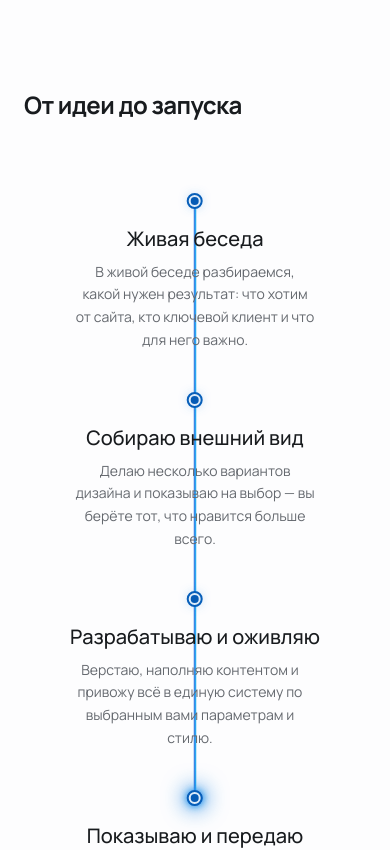
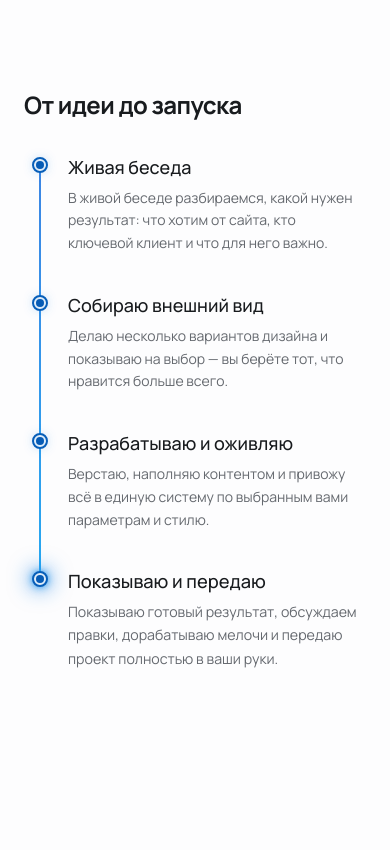
Before and after one commit to Nkey666/nkeydesign, a Next.js app: page / in a window 390 px wide. Shown: the part 2680-3530 px from the top of the page. Built offline with nearby package versions, Linux system fonts and the light colour scheme.

Commit message:
Redesign mobile timeline as left-rail (text no longer crossed), spring-smoothed beam, pulse rings + active-step highlight

```diff
--- a/components/ui/process-timeline.tsx
+++ b/components/ui/process-timeline.tsx
@@ -10,45 +10,82 @@ import {
   useMotionValueEvent,
   useReducedMotion,
   useScroll,
+  useSpring,
   useTransform,
 } from "motion/react";
 import type { Step } from "@/lib/data/services";
 
-export function ProcessTimeline({ steps }: { steps: Step[] }) {
+const FILL_GRADIENT =
+  "linear-gradient(180deg, oklch(0.62 0.16 256), oklch(0.7 0.15 240))";
+const BEAM_BG =
+  "radial-gradient(circle at 50% 38%, #f2f7ff, oklch(0.62 0.16 252) 68%)";
+const BEAM_SHADOW =
+  "0 0 20px 5px oklch(0.6 0.17 252 / 0.55), 0 0 6px 1px oklch(0.7 0.15 245 / 0.9)";
+
+/** Точка этапа: ядро заполняется, при достижении — разовый пульс-кольцо. */
+function StepDot({
+  filled,
+  reduce,
+  refCb,
+}: {
+  filled: boolean;
+  reduce: boolean | null;
+  refCb?: (el: HTMLSpanElement | null) => void;
+}) {
+  return (
+    <span
+      ref={refCb}
+      className="relative z-10 block size-4 shrink-0 rounded-full border-2 border-brand bg-bg"
+    >
+      <motion.span
+        aria-hidden
+        initial={false}
+        animate={{ scale: filled ? 1 : 0, opacity: filled ? 1 : 0 }}
+        transition={{ duration: 0.4, ease: [0.34, 1.56, 0.64, 1] }}
+        className="absolute inset-[2px] rounded-full bg-brand shadow-[0_0_12px_oklch(0.6_0.17_252/0.8)]"
+      />
+      {!reduce && filled && (
+        <motion.span
+          aria-hidden
+          initial={{ scale: 0.5, opacity: 0.55 }}
+          animate={{ scale: 2.6, opacity: 0 }}
+          transition={{ duration: 0.9, ease: "easeOut" }}
+          className="absolute inset-[2px] rounded-full bg-brand/40"
+        />
+      )}
+    </span>
+  );
+}
+
+/* ──────────────────────────  ДЕСКТОП  ────────────────────────── */
+function DesktopTimeline({ steps }: { steps: Step[] }) {
   const wrapRef = useRef<HTMLDivElement>(null);
   const nodeRefs = useRef<(HTMLSpanElement | null)[]>([]);
-  const [geo, setGeo] = useState<{
-    w: number;
-    xs: number[];
-    ys: number[];
-    singleRow: boolean;
-  }>({ w: 0, xs: [], ys: [], singleRow: false });
+  const [geo, setGeo] = useState<{ w: number; xs: number[]; cy: number }>({
+    w: 0,
+    xs: [],
+    cy: 0,
+  });
 
   const reduce = useReducedMotion();
   const progress = useMotionValue(0);
   const offsetDistance = useTransform(progress, [0, 1], ["0%", "100%"]);
   const [reached, setReached] = useState(0);
-  const inView = useInView(wrapRef, { once: true, amount: 0.35 });
-
-  // Прокрутка секции — драйвер для вертикального (мобильного) луча.
-  const { scrollYProgress } = useScroll({
-    target: wrapRef,
-    offset: ["start 0.85", "end 0.55"],
-  });
+  const inView = useInView(wrapRef, { once: true, amount: 0.5 });
 
   useLayoutEffect(() => {
     const measure = () => {
       const wrap = wrapRef.current;
       if (!wrap) return;
       const wr = wrap.getBoundingClientRect();
+      if (wr.width === 0) return;
       const xs = nodeRefs.current.map((n) =>
         n ? n.getBoundingClientRect().left - wr.left + n.getBoundingClientRect().width / 2 : 0,
       );
       const ys = nodeRefs.current.map((n) =>
         n ? n.getBoundingClientRect().top - wr.top + n.getBoundingClientRect().height / 2 : 0,
       );
-      const singleRow = ys.length > 0 && Math.max(...ys) - Math.min(...ys) < 12;
-      setGeo({ w: wr.width, xs, ys, singleRow });
+      setGeo({ w: wr.width, xs, cy: ys[0] ?? 0 });
     };
     measure();
     const ro = new ResizeObserver(measure);
@@ -60,63 +97,36 @@ export function ProcessTimeline({ steps }: { steps: Step[] }) {
     };
   }, [steps.length]);
 
-  // Точки заполняются по мере прохождения луча.
   useMotionValueEvent(progress, "change", (v) => {
     const n = steps.length;
     let r = 0;
-    for (let i = 0; i < n; i++) {
-      if (v >= i / (n - 1) - 0.02) r = i + 1;
-    }
+    for (let i = 0; i < n; i++) if (v >= i / (n - 1) - 0.02) r = i + 1;
     setReached(r);
   });
 
-  const { w, xs, ys, singleRow } = geo;
-  const ready =
-    w > 0 && xs.length === steps.length && ys.length === steps.length && Math.max(...ys) > 0;
-
-  const cy = ys[0] ?? 0;
+  const { w, xs, cy } = geo;
+  const ready = w > 0 && xs.length === steps.length && cy > 0;
   const peak = Math.max(cy - 48, 6);
-  const maxY = ys.length ? Math.max(...ys) : 0;
-  const svgH = (singleRow ? cy : maxY) + 16;
+  const svgH = cy + 16;
 
   let arc = "";
   if (ready) {
-    if (singleRow) {
-      // Десктоп — пологая дуга через точки.
     arc = `M ${xs[0]} ${cy}`;
     for (let i = 1; i < xs.length; i++) {
       const mid = (xs[i - 1] + xs[i]) / 2;
       arc += ` Q ${mid} ${peak} ${xs[i]} ${cy}`;
     }
-    } else {
-      // Мобайл — вертикальная линия через центры точек.
-      arc = `M ${xs[0]} ${ys[0]}`;
-      for (let i = 1; i < xs.length; i++) {
-        arc += ` L ${xs[i]} ${ys[i]}`;
-      }
-    }
   }
 
-  // Десктоп: разовый прогон по времени при попадании в экран.
   useEffect(() => {
-    if (reduce || !singleRow || !inView || !ready) return;
-    const controls = animate(progress, 1, {
-      duration: 2.4,
-      ease: [0.45, 0, 0.15, 1],
-    });
+    if (reduce) {
+      setReached(steps.length);
+      return;
+    }
+    if (!inView || !ready) return;
+    const controls = animate(progress, 1, { duration: 2.4, ease: [0.45, 0, 0.15, 1] });
     return () => controls.stop();
-  }, [reduce, singleRow, inView, ready, progress]);
-
-  // Мобайл: прогресс луча привязан к скроллу секции.
-  useMotionValueEvent(scrollYProgress, "change", (v) => {
-    if (reduce || singleRow || !ready) return;
-    progress.set(v < 0 ? 0 : v > 1 ? 1 : v);
-  });
-
-  // Reduced-motion / до измерения геометрии — показываем точки заполненными.
-  useEffect(() => {
-    if (reduce) setReached(steps.length);
-  }, [reduce, steps.length]);
+  }, [reduce, inView, ready, progress, steps.length]);
 
   const showBeam = ready && !reduce;
 
@@ -145,7 +155,6 @@ export function ProcessTimeline({ steps }: { steps: Step[] }) {
                   <feGaussianBlur stdDeviation="2.4" />
                 </filter>
               </defs>
-              {/* мягкий след под линией */}
               <motion.path
                 d={arc}
                 fill="none"
@@ -164,8 +173,6 @@ export function ProcessTimeline({ steps }: { steps: Step[] }) {
                 style={{ pathLength: progress }}
               />
             </svg>
-
-            {/* луч — яркий заполненный шарик со свечением */}
             <motion.div
               aria-hidden
               initial={{ opacity: 0 }}
@@ -176,58 +183,35 @@ export function ProcessTimeline({ steps }: { steps: Step[] }) {
                 offsetPath: `path("${arc}")`,
                 offsetDistance,
                 offsetRotate: "0deg",
-                background:
-                  "radial-gradient(circle at 50% 38%, #f2f7ff, oklch(0.62 0.16 252) 68%)",
-                boxShadow:
-                  "0 0 20px 5px oklch(0.6 0.17 252 / 0.6), 0 0 6px 1px oklch(0.7 0.15 245 / 0.9)",
+                background: BEAM_BG,
+                boxShadow: BEAM_SHADOW,
               }}
             />
           </>
         )}
 
-        <ol className="flex flex-col items-center gap-10 lg:flex-row lg:items-start lg:justify-between lg:gap-6">
+        <ol className="flex items-start justify-between gap-6">
           {steps.map((step, i) => {
             const filled = i < reached;
+            const active = i === reached - 1;
             return (
-              <li
-                key={step.k}
-                className="relative flex flex-col items-center text-center lg:w-[15rem] lg:shrink-0"
-              >
-                {/* Точка не трансформируется — её позицию замеряет луч. */}
-                <span
-                  ref={(el) => {
+              <li key={step.k} className="flex w-[15rem] shrink-0 flex-col items-center text-center">
+                <StepDot
+                  filled={filled}
+                  reduce={reduce}
+                  refCb={(el) => {
                     nodeRefs.current[i] = el;
                   }}
-                  className="relative z-10 block size-4 rounded-full border-2 border-brand bg-bg"
+                />
+                <p
+                  className="mt-4 font-display text-xl font-medium transition-colors duration-500"
+                  style={{ color: active ? "var(--color-brand-strong)" : "var(--color-fg)" }}
                 >
-                  <motion.span
-                    aria-hidden
-                    initial={false}
-                    animate={{ scale: filled ? 1 : 0, opacity: filled ? 1 : 0 }}
-                    transition={{ duration: 0.4, ease: [0.34, 1.56, 0.64, 1] }}
-                    className="absolute inset-[2px] rounded-full bg-brand shadow-[0_0_12px_oklch(0.6_0.17_252/0.8)]"
-                  />
-                </span>
-                {/* Текст — лёгкий вход со стаггером, не влияет на замер точки. */}
-                {/* initial одинаков на сервере и клиенте — без hydration mismatch.
-                    При reduced-motion motion мгновенно ставит конечное состояние. */}
-                <motion.div
-                  initial={{ opacity: 0, y: 16 }}
-                  whileInView={{ opacity: 1, y: 0 }}
-                  viewport={{ once: true, amount: 0.6 }}
-                  transition={{
-                    duration: 0.55,
-                    delay: i * 0.08,
-                    ease: [0.22, 1, 0.36, 1],
-                  }}
-                >
-                  <p className="mt-4 font-display text-xl font-medium text-fg">
                   {step.title}
                 </p>
                 <p className="mt-2 max-w-[15rem] text-sm leading-relaxed text-muted">
                   {step.blurb}
                 </p>
-                </motion.div>
               </li>
             );
           })}
@@ -236,3 +220,151 @@ export function ProcessTimeline({ steps }: { steps: Step[] }) {
     </MotionConfig>
   );
 }
+
+/* ──────────────────────────  МОБАЙЛ  ────────────────────────── */
+function MobileTimeline({ steps }: { steps: Step[] }) {
+  const wrapRef = useRef<HTMLDivElement>(null);
+  const dotRefs = useRef<(HTMLSpanElement | null)[]>([]);
+  const geomRef = useRef({ x: 0, top: 0, h: 0 });
+  const [rail, setRail] = useState({ x: 0, top: 0, h: 0 });
+
+  const reduce = useReducedMotion();
+  const { scrollYProgress } = useScroll({
+    target: wrapRef,
+    offset: ["start 0.85", "end 0.55"],
+  });
+  // Пружина = плавность: луч не дёргается за скроллом, а мягко догоняет.
+  const smooth = useSpring(scrollYProgress, {
+    stiffness: 70,
+    damping: 24,
+    restDelta: 0.0005,
+  });
+  const [reached, setReached] = useState(0);
+
+  useLayoutEffect(() => {
+    const measure = () => {
+      const wrap = wrapRef.current;
+      if (!wrap) return;
+      const wr = wrap.getBoundingClientRect();
+      if (wr.width === 0) return;
+      const cxs = dotRefs.current.map((n) =>
+        n ? n.getBoundingClientRect().left - wr.left + n.getBoundingClientRect().width / 2 : 0,
+      );
+      const cys = dotRefs.current.map((n) =>
+        n ? n.getBoundingClientRect().top - wr.top + n.getBoundingClientRect().height / 2 : 0,
+      );
+      const top = cys[0] ?? 0;
+      const h = (cys[cys.length - 1] ?? 0) - top;
+      geomRef.current = { x: cxs[0] ?? 0, top, h };
+      setRail({ x: cxs[0] ?? 0, top, h });
+    };
+    measure();
+    const ro = new ResizeObserver(measure);
+    if (wrapRef.current) ro.observe(wrapRef.current);
+    window.addEventListener("resize", measure);
+    return () => {
+      ro.disconnect();
+      window.removeEventListener("resize", measure);
+    };
+  }, [steps.length]);
+
+  const clamp = (v: number) => (v < 0 ? 0 : v > 1 ? 1 : v);
+  const fillH = useTransform(smooth, (v) => geomRef.current.h * clamp(v));
+  const headTop = useTransform(smooth, (v) => geomRef.current.top + geomRef.current.h * clamp(v));
+
+  useMotionValueEvent(smooth, "change", (v) => {
+    const n = steps.length;
+    let r = 0;
+    for (let i = 0; i < n; i++) if (v >= i / (n - 1) - 0.001) r = i + 1;
+    setReached(r);
+  });
+
+  useEffect(() => {
+    if (reduce) setReached(steps.length);
+  }, [reduce, steps.length]);
+
+  const ready = rail.h > 0 && !reduce;
+
+  return (
+    <MotionConfig reducedMotion="user">
+      <motion.div
+        ref={wrapRef}
+        initial={{ opacity: 0 }}
+        whileInView={{ opacity: 1 }}
+        viewport={{ once: true, amount: 0.15 }}
+        transition={{ duration: 0.6, ease: [0.22, 1, 0.36, 1] }}
+        className="relative mx-auto max-w-md px-2 pt-6"
+      >
+        {/* фоновая рельса */}
+        {rail.h > 0 && (
+          <div
+            aria-hidden
+            className="absolute w-[2px] rounded-full bg-border"
+            style={{ left: rail.x - 1, top: rail.top, height: rail.h }}
+          />
+        )}
+        {/* заполнение по скроллу */}
+        {ready && (
+          <motion.div
+            aria-hidden
+            className="absolute w-[2px] rounded-full"
+            style={{ left: rail.x - 1, top: rail.top, height: fillH, background: FILL_GRADIENT }}
+          />
+        )}
+        {/* светящаяся голова луча */}
+        {ready && (
+          <motion.div
+            aria-hidden
+            className="absolute size-3.5 -translate-x-1/2 -translate-y-1/2 rounded-full"
+            style={{ left: rail.x, top: headTop, background: BEAM_BG, boxShadow: BEAM_SHADOW }}
+          />
+        )}
+
+        <ol className="flex flex-col gap-9">
+          {steps.map((step, i) => {
+            const filled = i < reached;
+            const active = i === reached - 1;
+            return (
+              <li key={step.k} className="flex items-start gap-5">
+                <div className="flex flex-col items-center pt-1">
+                  <StepDot
+                    filled={filled}
+                    reduce={reduce}
+                    refCb={(el) => {
+                      dotRefs.current[i] = el;
+                    }}
+                  />
+                </div>
+                <motion.div
+                  className="flex-1 transition-transform duration-500"
+                  style={{ transform: active ? "scale(1.015)" : "scale(1)", transformOrigin: "left center" }}
+                >
+                  <p
+                    className="font-display text-lg font-medium transition-colors duration-500"
+                    style={{ color: active ? "var(--color-brand-strong)" : "var(--color-fg)" }}
+                  >
+                    {step.title}
+                  </p>
+                  <p className="mt-1.5 text-sm leading-relaxed text-muted">{step.blurb}</p>
+                </motion.div>
+              </li>
+            );
+          })}
+        </ol>
+      </motion.div>
+    </MotionConfig>
+  );
+}
+
+export function ProcessTimeline({ steps }: { steps: Step[] }) {
+  return (
+    <>
+      <div className="hidden lg:block">
+        <DesktopTimeline steps={steps} />
+      </div>
+      <div className="lg:hidden">
+        <MobileTimeline steps={steps} />
+      </div>
+    </>
+  );
+}
```
Lines whose indentation alone changed are shown as unchanged.
